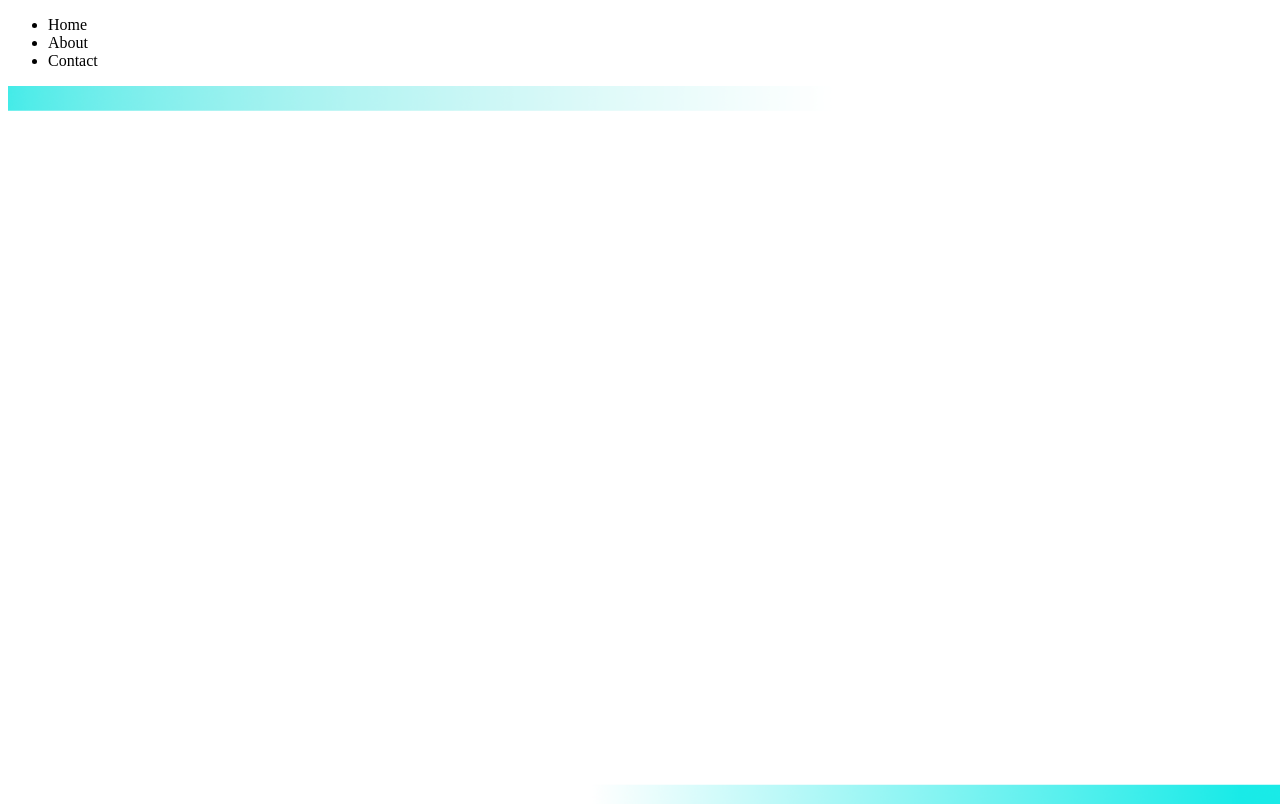
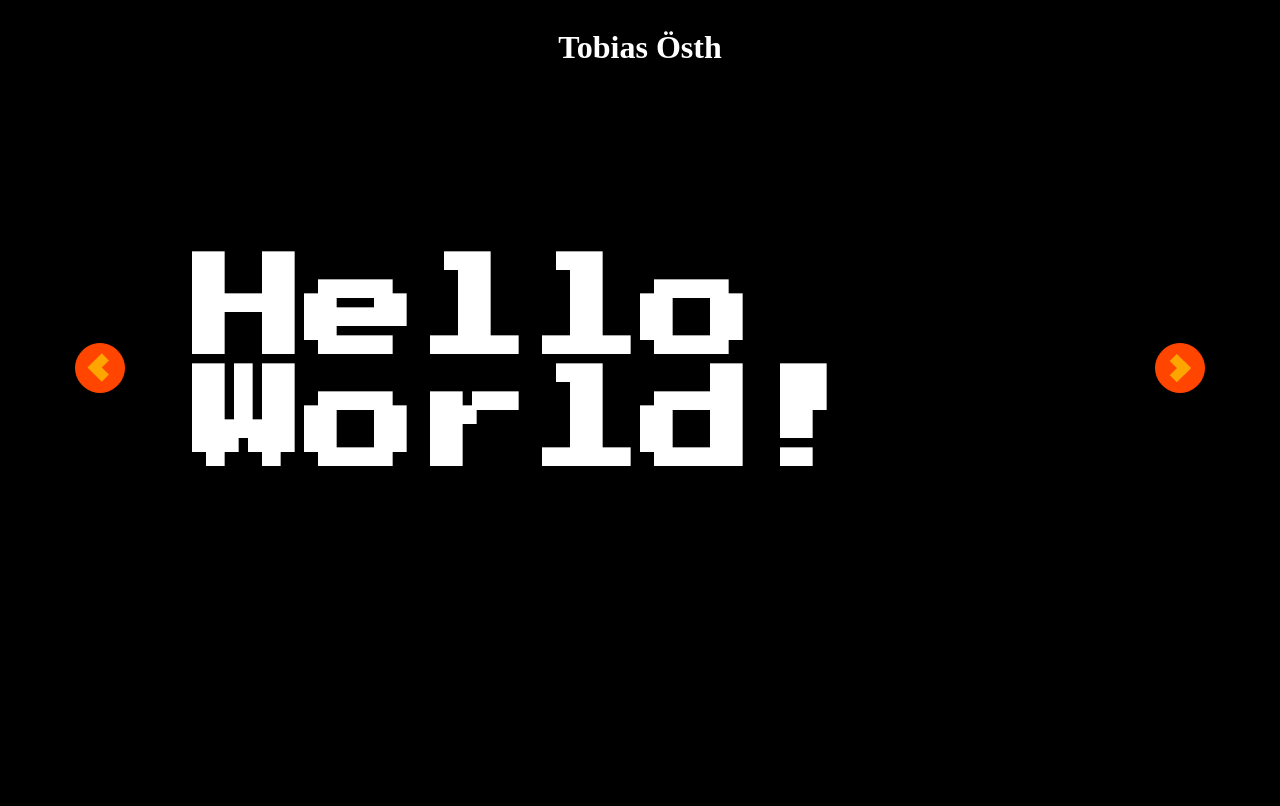
Before and after one commit to TobbsProjects/Trafikverket, a plain HTML site: page index.html in a window 1280 px wide. Drawn offline with Linux system fonts and the light colour scheme.

Commit message:
Structure set
The structure is set, eventlistener added to the arrows, front page is done.

```diff
--- a/index.html
+++ b/index.html
@@ -1,24 +1,33 @@
 <!DOCTYPE html>
-<html lang="en">
+<html lang="sv">
 <head>
     <meta charset="UTF-8">
     <meta http-equiv="X-UA-Compatible" content="IE=edge">
     <meta name="viewport" content="width=device-width, initial-scale=1.0">
     <title>Tobias Östh - Hello World!</title>
     <link rel="stylesheet" href="style.css">
+    <script src="script.js" defer></script>
 </head>
 <body>
-    <nav>
-        <section>
-            <ul>
-                <li>Home</li>
-                <li>About</li>
-                <li>Contact</li>
-            </ul>
-        </section>
-    </nav>
     <main>
-
+        <h1>Tobias Östh</h1>
+        <!--Right navigation button-->
+        <div id="right" class="outerButton right">
+            <div class="innerButton rightButton"></div>
+        </div>
+        <!--Left navigation button-->
+        <div id="left" class="outerButton left">
+            <div class="innerButton leftButton"></div>
+        </div>
+        <div id="mainDiv">
+            <div id="helloWorld">
+                <h2>Hello World!</h2>
+            </div>
+            <div>
+                <h2 id="informationHead"></h2>
+                <p id="informationText"></p>
+            </div>
+        </div>
     </main>
 </body>
 </html>
--- a/script.js
+++ b/script.js
@@ -0,0 +1,18 @@
+const informationHeader = document.getElementById("informationHead").innerHTML;
+const informationText = document.getElementById("informationText").innerHTML;
+const left = document.getElementById("left");
+const right = document.getElementById("right");
+
+const aboutHead = "Kort om mig";
+const aboutText = "Tobias heter jag och bor i Ludvika med fru och 4 barn. Med tanke på antalet barn så blir det inte så mycket PC för mig på fritiden, men nu har jag hittat en ursäkt som min fru godtar, koda! Jag har alltid suttit vid en dator. Det började med att man spelade SkiFree på pappas laptop. Sedan har intresset fortsatt med diverse spel, musik, film och allt annat roligt man kan göra på en dator. Detta ledde mig till att söka den gymnasielinje, som jag kunde söka i närheten av vart jag bodde och där mina poäng räckte till; El- dator. Skoltröttheten tog över, men datorintresset har alltid legat latent. Har försökt lära mig koda vid tidigare tillfällen, men livet har kommit emellan. Men nu är det dags på riktigt! Har studerat i c:a en månad och har en utstansad linje för att till slut landa i full-stack. Efter det ligger även C# och C++ som språk som jag vill lära mig tillsammans med spelmotorerna Unity och Unreal, men det hör till fritiden. Målsättningen är att få ett jobb så snart som möjligt för att finslipa det som jag kommer att lära mig nu under sommaren.";
+
+function changeLeft() {
+
+}
+
+function changeRight() {
+
+}
+
+right.addEventListener(click, changeRight);
+left.addEventListener(click, changeLeft);
--- a/style.css
+++ b/style.css
@@ -1,12 +1,90 @@
+@import url('https://fonts.googleapis.com/css2?family=Press+Start+2P&display=swap');
+
 body{
-    width: 100vw;
-    height: 90vh;
+    background-color: black;
+    color: white;
 }
 
 main {
-    background-image: url(/img/background-homepage.png);
-    background-size:contain;
-    background-repeat: no-repeat;
-    width: 100%;
-    height: 100%;
+    display: grid;
+    grid-template-rows: 1fr 70vh 1fr;
+    grid-template-columns: 1fr 70vw 1fr;
 }
+
+.innerButton {
+    border-top: 10px solid orange;
+    border-right: 10px solid orange;
+    position: relative;
+    justify-self: center;
+    align-self: center;
+    height: 0.6rem;
+    width: 0.6rem;
+    transform: rotate(45deg);
+}
+
+.outerButton {
+    display: flex;
+    position: relative;
+    background-color: orangered;
+    border: 1px solid orangered;
+    width: 3rem;
+    height: 3rem;
+    border-radius: 100%;
+}
+
+.leftButton{
+    transform: rotate(-135deg);
+    left: 1rem;
+
+}
+
+.rightButton{
+    left: 0.7rem;
+
+}
+
+.left{
+    grid-row: 2/3;
+    grid-column: 1/2;
+    justify-self: center;
+    align-self: center;
+}
+
+.right{
+    grid-row: 2/3;
+    grid-column: 3/4;
+    justify-self: center;
+    align-self: center;
+}
+
+h1{
+    grid-column: 2/3;
+    align-self: center;
+    justify-self: center;
+}
+
+#mainDiv{
+    display: flex;
+    grid-row: 2/3;
+    grid-column: 2/3;
+}
+
+#helloWorld{
+    display: flex;
+    justify-self: center;
+    align-self: center;
+}
+
+#helloWorld h2{
+    font-family: 'Press Start 2P', cursive;
+    justify-self: center;
+    align-self: center;
+    font-size: 7rem;
+}
+
+#information{
+    flex-direction: column;
+    justify-self: center;
+    align-self: center;
+    display: none;
+}
```
